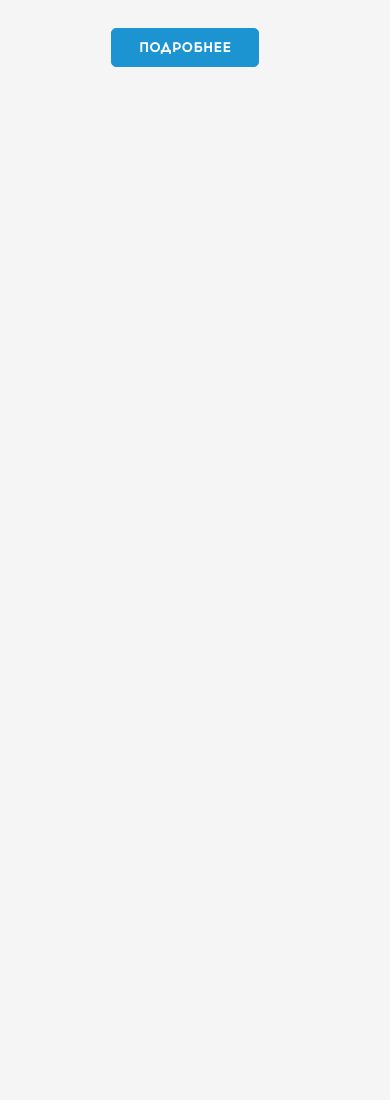
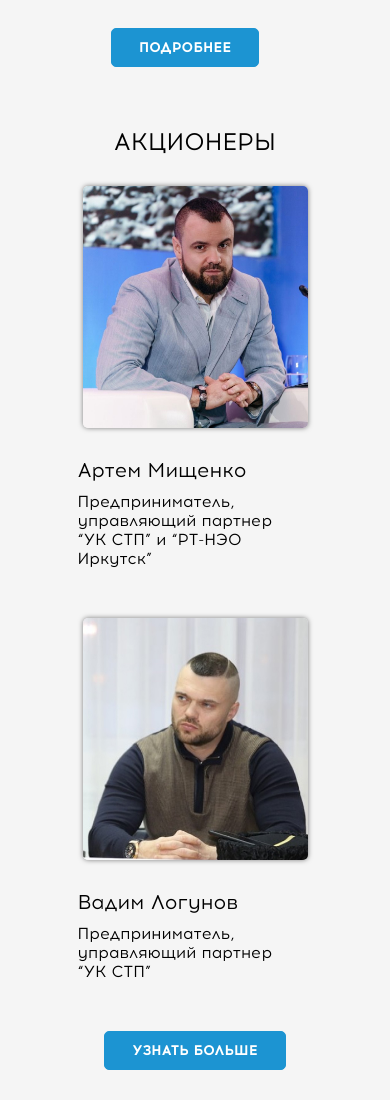
Before and after one commit to LapkiWEB/STP, a plain HTML site: page app/index.html in a window 390 px wide. Shown: the part 1630-2730 px from the top of the page. Before the commit the page ends 1727 px from the top, so only its background shows below. Drawn offline with Linux system fonts and the light colour scheme.

Commit message:
add section leader + adaptive

```diff
--- a/app/index.html
+++ b/app/index.html
@@ -231,7 +231,7 @@
                 эффективности,
                 инновациях, ресурсосбережении и зеленых технологиях.
               </p>
-              <div class="main__btn-wrapper">
+              <div class="about__btn-wrapper">
                 <a href="#" class="about__btn main__btn">Подробнее</a>
               </div>
             </div>
@@ -251,6 +251,59 @@
             </div>
           </div>
       </section>
+
+      <section class="leader section">
+        <div class="container">
+          <h2 class="leader__title title">
+            АКЦИОНЕРЫ
+          </h2>
+          <div class="leader__inner">
+            <div class="leader__item">
+              <img class="leader__item-img" src="images/content/leader__item-img1.jpg"></img>
+              <div class="leader__box">
+                <h3 class="leader__box-name subtitle">
+                  Артем Мищенко
+                </h3>
+                <div class="leader__box-function text">
+                  Предприниматель, <br>
+                  управляющий партнер <br>
+                  “УК СТП” и “РТ-НЭО Иркутск”
+                </div>
+
+              </div>
+            </div>
+
+            <div class="leader__item">
+              <img class="leader__item-img" src="images/content/leader__item-img2.jpg"></img>
+              <div class="leader__box">
+                <h3 class="leader__box-name subtitle">
+                  Вадим Логунов
+                </h3>
+                <div class="leader__box-function">
+                  Предприниматель, <br>
+                  управляющий партнер “УК СТП”
+                </div>
+
+              </div>
+            </div>
+          </div>
+          <div class="main__btn-wrapper">
+            <a href="#" class="leader__btn main__btn">Узнать больше</a>
+          </div>
+        </div>
+      </section>
+
+
+
+
+
+
+
+
+
+
+
+
 
 
 
--- a/app/scss/_global.scss
+++ b/app/scss/_global.scss
@@ -46,7 +46,11 @@ body {
   margin-bottom: 30px;
   max-width: fit-content;
 }
-
+.subtitle{
+  @extend %Acrom-Regular;
+  font-size: 24px;
+  line-height: 29px;
+}
 .section {
   padding: 50px 0;
 }
@@ -69,7 +73,10 @@ body {
     border: 1px solid $blue;
   }
 }
-
+.main__btn-wrapper{
+  text-align: center;
+  width: 100%;
+}
 
 // СТАРТ МЕНЮШКА ПРИ АДАПТИВЕ
 .menu__btn {
--- a/app/scss/_media.scss
+++ b/app/scss/_media.scss
@@ -157,6 +157,10 @@
       height: 580px;
     }
   }
+  .leader__item-img{
+    width: 290px;
+    height: 310px;
+  }
 }
 @media(max-width: 1300px) {
   .title{
@@ -206,7 +210,19 @@
 
   .screen__left {
     min-width: 450px;
-
+  }
+  .leader__item-img{
+    margin-bottom: 30px;
+  }
+  .leader__box-name{
+    margin-bottom: 10px;
+  }
+  .leader__item{
+    flex-wrap: wrap;
+    justify-content: center;
+  }
+  .leader__box{
+    max-width: 320px;
   }
 }
 
@@ -279,9 +295,16 @@
   .about__right{
     display: none;
   }
-  .main__btn-wrapper {
+  .about__btn-wrapper {
     text-align: center;
     width: 100%;
+  }
+  .leader__item-img {
+    width: 225px;
+    height: 242px;
+  }
+  .leader__box{
+    width: 255px;
   }
 }
 
@@ -307,6 +330,15 @@
       width: 145px;
       height: 230px;
     }
+  }
+  .leader__inner{
+    flex-wrap: wrap;
+  }
+  .leader__item-img{
+    margin: 0 15px 30px;
+  }
+  .leader__box{
+    width: 235px;
   }
 }
 
--- a/app/scss/style.scss
+++ b/app/scss/style.scss
@@ -323,7 +323,40 @@ background-color: $light-blue;
 // end section about
 
 
+// start section leader
 
+.leader__inner{
+  display: flex;
+  justify-content: space-between;
+}
+.leader__item{
+  display: flex;
+  justify-content: space-between;
+  margin-bottom: 50px;
+}
+.leader__box{
+  max-width: 300px;
+  width: 100%;
+  padding-right: 14px;
+}
+.leader__box-name{
+margin-bottom: 30px;
+}
+.leader__box-function{
+  font-size: 16px;
+  line-height: 19px;
+}
+.leader__item-img{
+  width: 440px;
+  height: 470px;
+  border-radius: 5px;
+  box-shadow: 0px 0px 5px rgba(0, 0, 0, 0.5);
+  margin-right: 30px;
+}
+
+
+
+// end section leader
 
 
 
```
Also changed, not shown: app/css/style.min.css, app/images/content/leader__item-img1.jpg (added), app/images/content/leader__item-img2.jpg (added).
